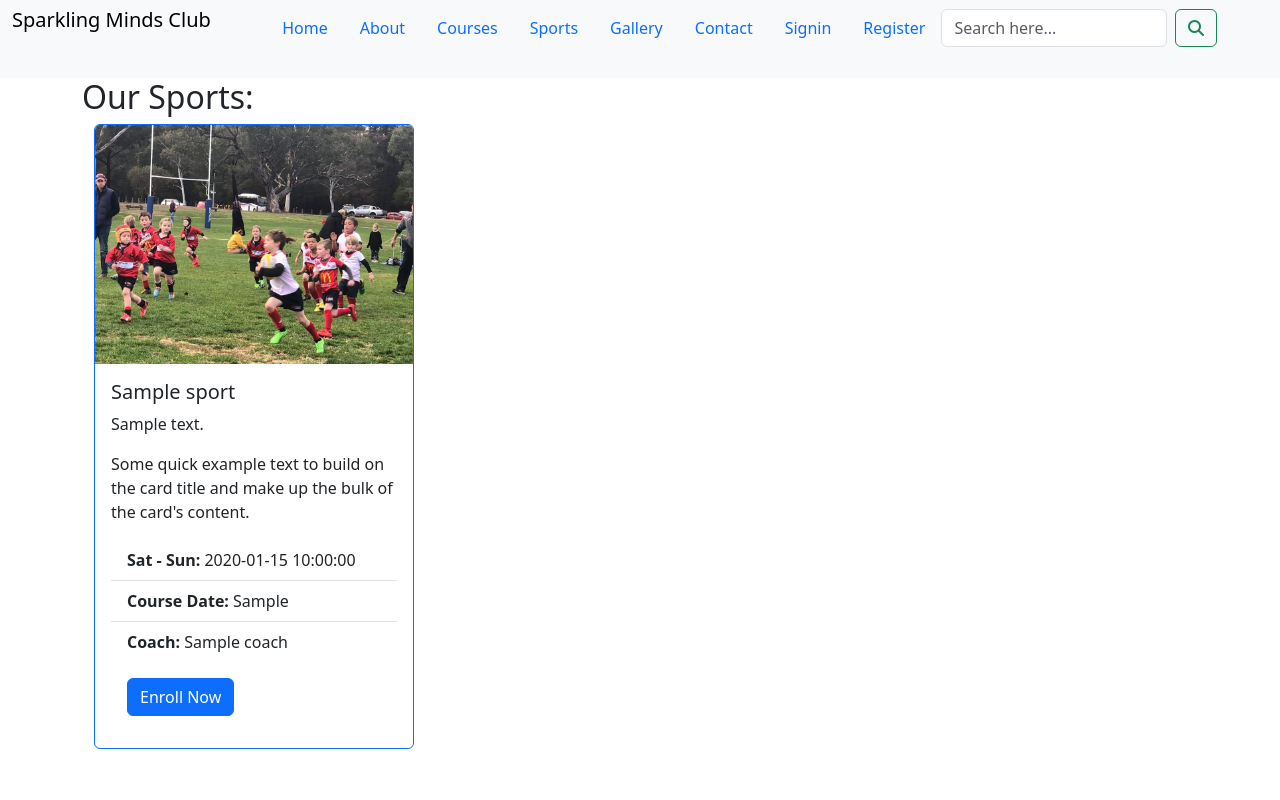
After one commit to Jawahir01/Sparkling-Minds, a Flask app: page /get_sports in a window 1280 px wide. The commit adds this page. Run offline with Flask 3, Linux system fonts and the light colour scheme; a database or web service that is not in the repository returns one stand-in record (values such as "Sample title"); some libraries are stand-ins or nearby versions.

Commit message:
Generate the list of the sports from the database

```diff
--- a/app.py
+++ b/app.py
@@ -23,6 +23,12 @@ mongo = PyMongo(app)
 def get_courses():
     courses = list(mongo.db.courses.find())
     return render_template("courses.html", courses=courses)
+
+
+@app.route("/get_sports")
+def get_sports():
+    sports = list(mongo.db.sports.find())
+    return render_template("sports.html", sports=sports)
 
 
 @app.route("/register", methods=["GET", "POST"])
--- a/templates/base.html
+++ b/templates/base.html
@@ -48,7 +48,7 @@
                                     <a class="nav-link" href="{{ url_for('get_courses') }}">Courses</a>
                                 </li>
                                 <li class="nav-item">
-                                    <a class="nav-link" href="#">Activites</a>
+                                    <a class="nav-link" href="{{ url_for('get_sports') }}">Sports</a>
                                 </li>
                                 <li class="nav-item">
                                     <a class="nav-link" href="#">Gallery</a>
--- /dev/null
+++ b/templates/sports.html
@@ -0,0 +1,35 @@
+{% extends "base.html" %}
+{% block content %}
+    <h2>Our Sports: </h2>
+    <div class="container">
+        <div class="row">
+            {% for sport in sports %}
+                <div class="col">
+                    <div class="card border-primary mb-4" style="max-width: 20rem;">
+                        <img src="{{ url_for('static', filename='img/test2.jpg') }}" class="card-img-top" alt="test picture">
+                        <div class="card-body">
+                            <h5 class="card-title">{{ sport.sport_name }}</h5>
+                            <p>{{ sport.sport_description }}</p>
+                            <p class="card-text">Some quick example text to build on the card title and
+                                make up the bulk of the card's content.</p>
+
+                            <ul class="list-group list-group-flush">
+                                <li class="list-group-item">
+                                    <strong> Sat - Sun: </strong>{{ sport.sport_time }}</li>
+                                <li class="list-group-item">
+                                    <strong>Course Date: </strong>{{ sport.sport_start }}</li>
+                                <li class="list-group-item">
+                                    <strong>Coach: </strong>{{ sport.Coach }}
+                                </li>
+                            </ul>
+                            <div class="card-body">
+                                <a href="#" class="btn btn-primary card-link">Enroll Now</a>
+                            </div>
+                        </div>
+                    </div>
+                </div>
+            {% endfor %}
+        </div>
+    </div>
+
+{% endblock %}
```
Also changed, not shown: static/img/test2.jpg (added).
